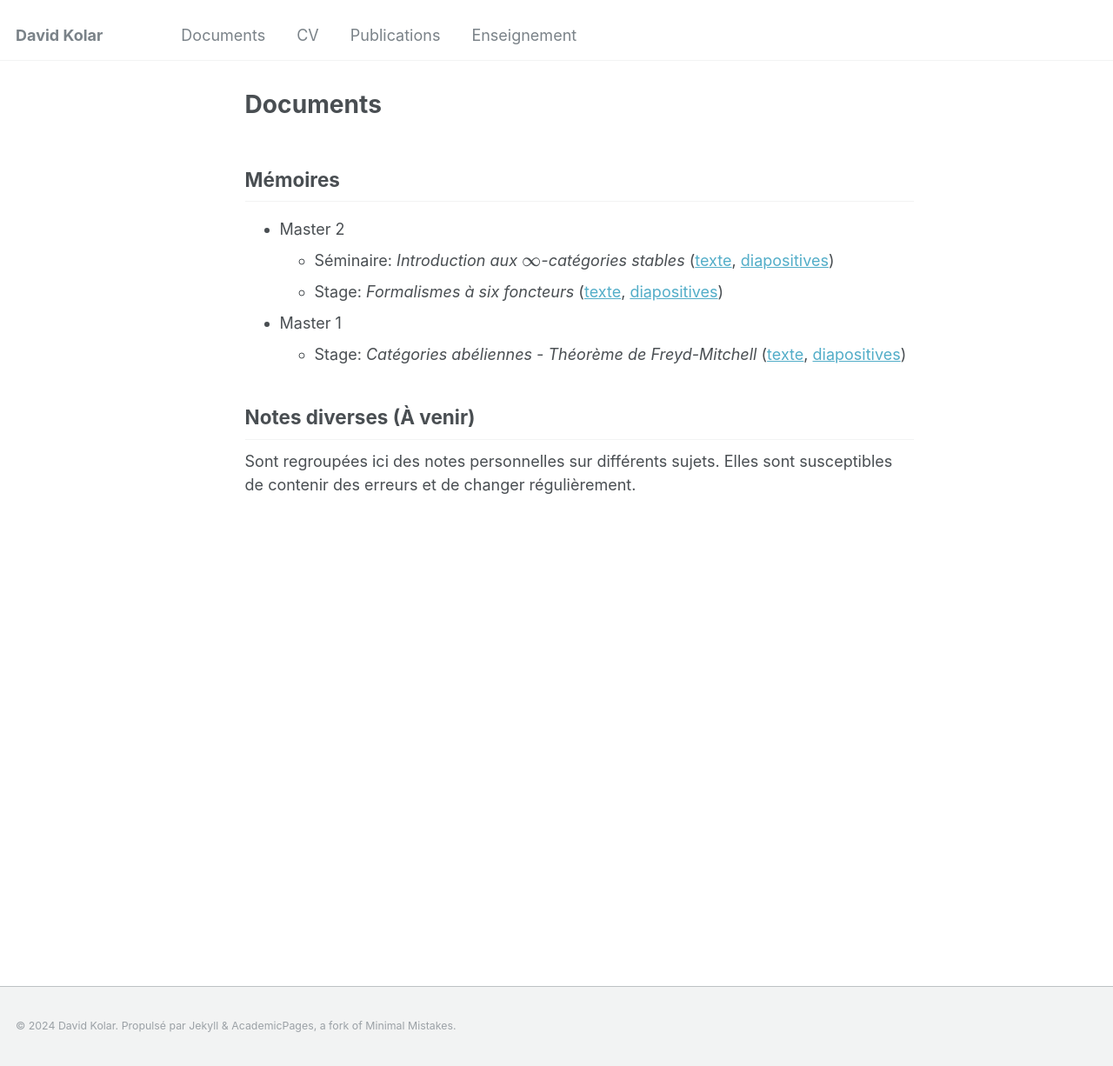
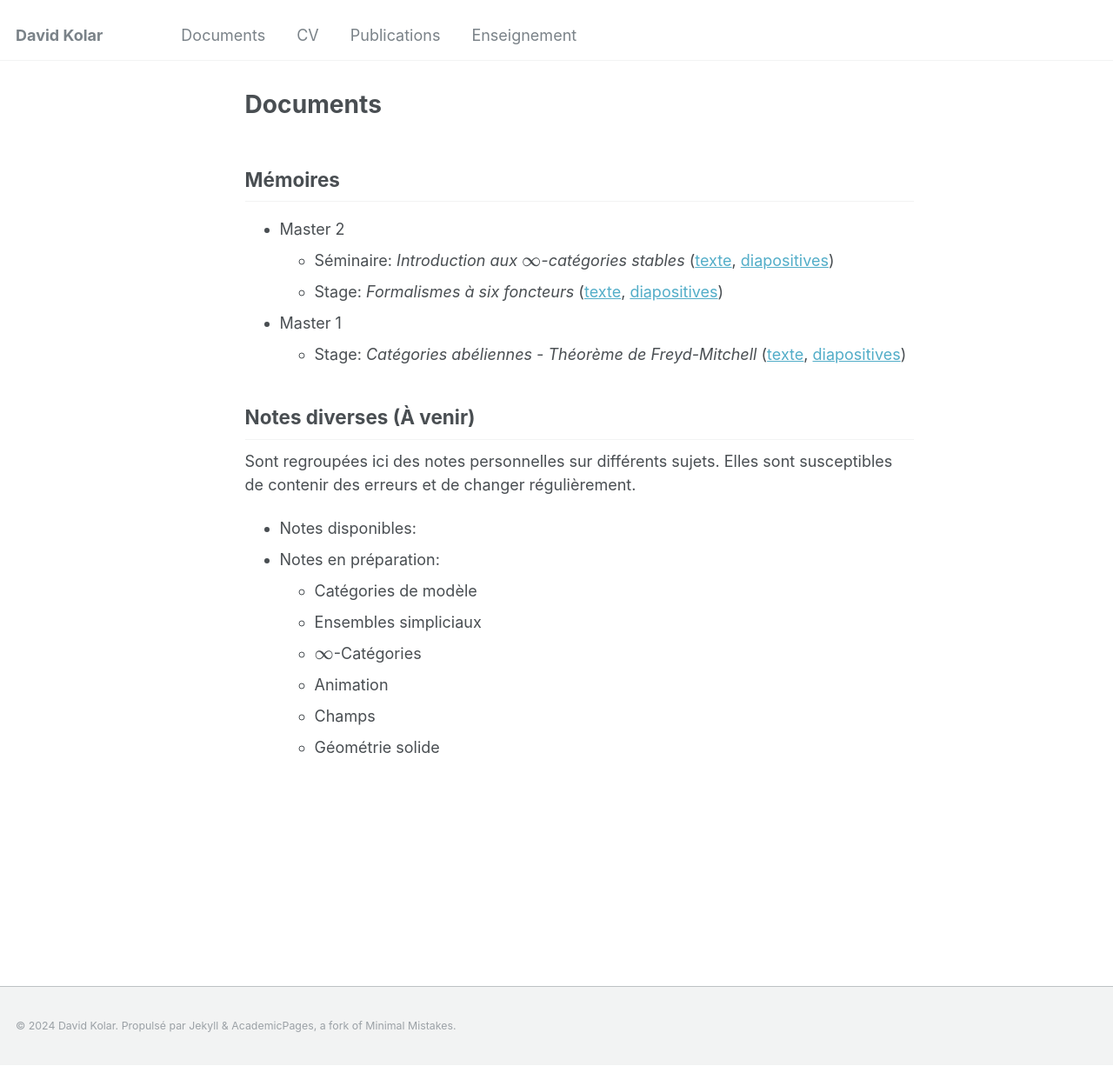
Before and after one commit to dakolar/dakolar.github.io, a Jekyll site: the page built from _pages/documents.md, in a window 1280 px wide and 1226 px high. Shown: the whole window at 87% size. Built offline with Jekyll 4.4.1, drawn with Linux system fonts in a browser that asks for light colours.

Commit message:
Documents, notes a venir ajoutées

```diff
--- a/_pages/documents.md
+++ b/_pages/documents.md
@@ -18,10 +18,11 @@ Notes diverses (À venir)
 
 Sont regroupées ici des notes personnelles sur différents sujets. Elles sont susceptibles de contenir des erreurs et de changer régulièrement.
 
-<!--
-* [Ensembles simpliciaux et leurs fibrations](/files/notes/sset.pdf)
-* [\\(\infty\\)-Catégories](/files/notes/infcat.pdf)
-* [Animation](/files/notes/animation.pdf)
-* [\\(\infty\\)-topos](/files/notes/inftopos.pdf)
-* [\\(\infty\\)-champs](/files/notes/infstack.pdf)
--->
+* Notes disponibles:
+* Notes en préparation:
+  * Catégories de modèle
+  * Ensembles simpliciaux
+  * \\(\infty\\)-Catégories
+  * Animation
+  * Champs
+  * Géométrie solide
```
Also changed, not shown: 1 other file.
